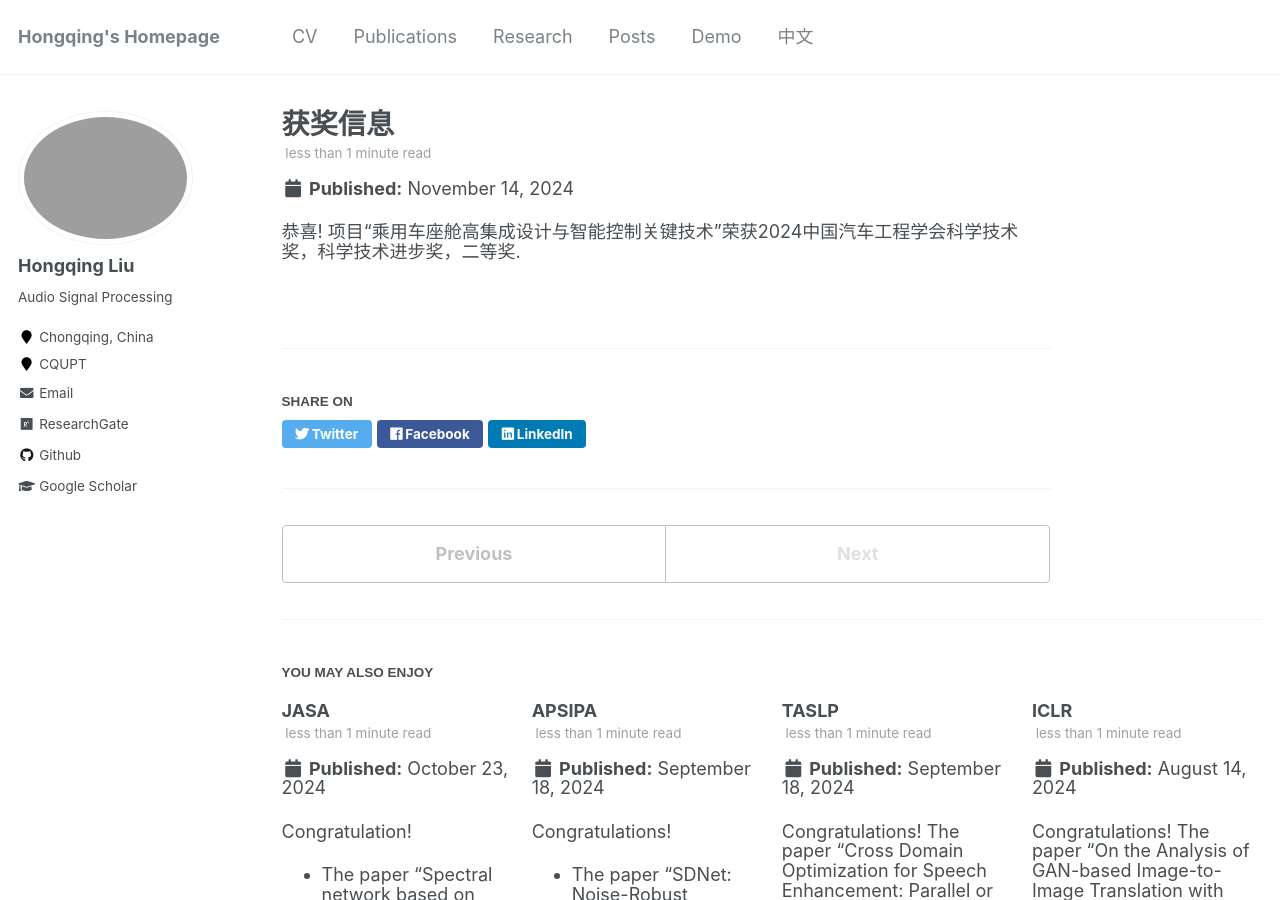
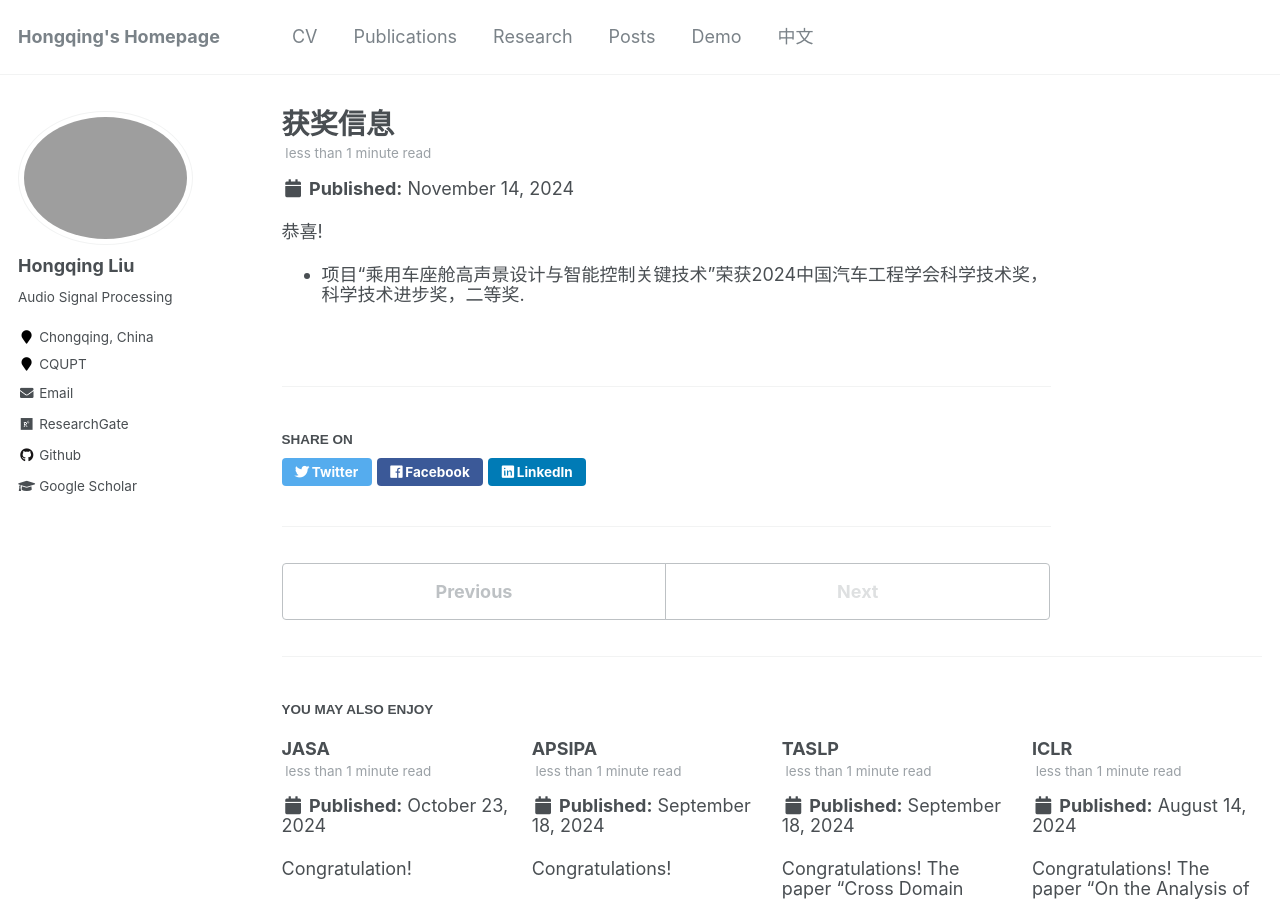
Before and after one commit to hong-qing-liu/english-hong-qing-liu.github.io, a Jekyll site: the page built from _posts/2024-11-14-blog-post-16.md, in a window 1280 px wide and 900 px high. Built offline with Jekyll 4.4.1, drawn with Linux system fonts in a browser that asks for light colours.

Commit message:
Update 2024-11-14-blog-post-16.md

```diff
--- a/_posts/2024-11-14-blog-post-16.md
+++ b/_posts/2024-11-14-blog-post-16.md
@@ -5,4 +5,4 @@ permalink: /posts/2024/11/blog-post-16/
 ---
 
 恭喜!
-项目“乘用车座舱高集成设计与智能控制关键技术”荣获2024中国汽车工程学会科学技术奖，科学技术进步奖，二等奖.
+- 项目“乘用车座舱高声景设计与智能控制关键技术”荣获2024中国汽车工程学会科学技术奖，科学技术进步奖，二等奖.
```
